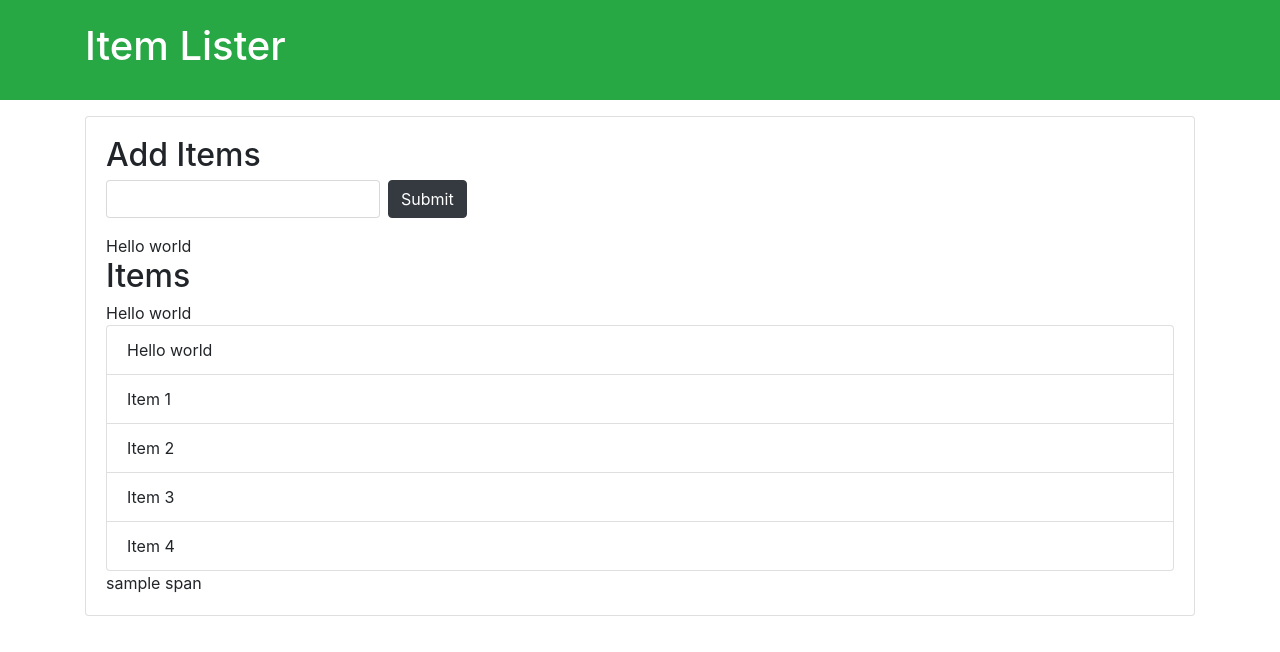
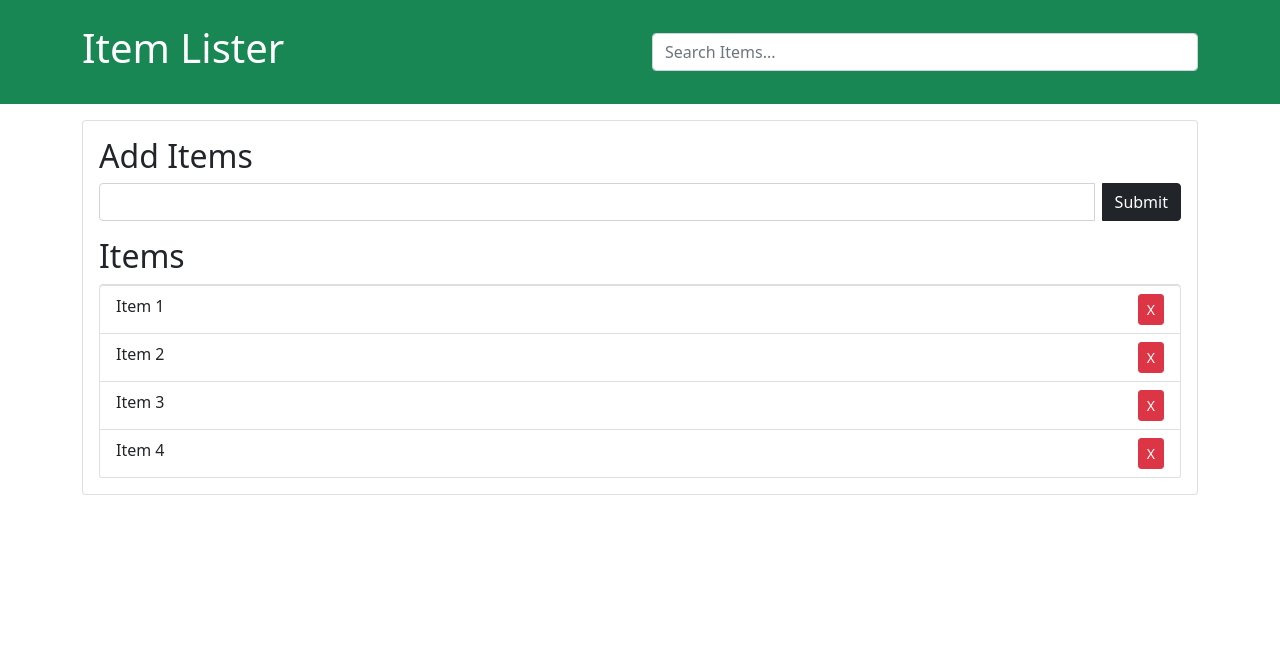
Before and after one commit to sanjeevtalluri/SharpenerGit, a plain HTML site: page index.html in a window 1280 px wide. Drawn offline with nearby package versions, Linux system fonts and the light colour scheme.

Commit message:
Delete and Edit functionality

```diff
--- a/index.html
+++ b/index.html
@@ -1,38 +1,50 @@
 <!DOCTYPE html>
 <html lang="en">
+
 <head>
     <meta charset="UTF-8">
+    <meta http-equiv="X-UA-Compatible" content="IE=edge">
     <meta name="viewport" content="width=device-width, initial-scale=1.0">
-  <meta http-equiv="X-UA-Compatible" content="ie=edge">
-  <link rel="stylesheet" href="https://maxcdn.bootstrapcdn.com/bootstrap/4.0.0-beta/css/bootstrap.min.css" integrity="sha384-/Y6pD6FV/Vv2HJnA6t+vslU6fwYXjCFtcEpHbNJ0lyAFsXTsjBbfaDjzALeQsN6M" crossorigin="anonymous">
-  <title>Item Lister</title>
+    <title>Document</title>
+    <link href="https://cdn.jsdelivr.net/npm/bootstrap@5.0.2/dist/css/bootstrap.min.css" rel="stylesheet" integrity="sha384-EVSTQN3/azprG1Anm3QDgpJLIm9Nao0Yz1ztcQTwFspd3yD65VohhpuuCOmLASjC" crossorigin="anonymous">
 
 </head>
+
 <body>
     <header id="main-header" class="bg-success text-white p-4 mb-3">
         <div class="container">
-      <h1 id="header-title">Item Lister <span style="display:none">123</span></h1>
+            <div class="row">
+                <div class="col-md-6">
+                    <h1 id="header-title">Item Lister</h1>
+                </div>
+                <div class="col-md-6 align-self-center">
+                    <input type="text" class="form-control" id="filter" placeholder="Search Items...">
+                </div>
+            </div>
         </div>
     </header>
     <div class="container">
         <div id="main" class="card card-body">
             <h2 class="title">Add Items</h2>
-    <form class="form-inline mb-3">
-      <input id="add-item-text" type="text" class="form-control mr-2">
+            <form id="addForm" class="input-group mb-3">
+                <input type="text" class="form-control me-2" id="item">
                 <input type="submit" class="btn btn-dark" value="Submit">
             </form>
             <h2 class="title">Items</h2>
             <ul id="items" class="list-group">
-      <li class="list-group-item">Item 1</li>
-      <li class="list-group-item">Item 2</li>
-      <li class="list-group-item">Item 3</li>
-      <li class="list-group-item">Item 4</li>
+                <li class="list-group-item">Item 1 <button class="btn btn-danger btn-sm float-end delete">X</button>
+                </li>
+                <li class="list-group-item">Item 2 <button class="btn btn-danger btn-sm float-end delete">X</button>
+                </li>
+                <li class="list-group-item">Item 3 <button class="btn btn-danger btn-sm float-end delete">X</button>
+                </li>
+                <li class="list-group-item">Item 4 <button class="btn btn-danger btn-sm float-end delete">X</button>
+                </li>
             </ul>
-    <span>sample span</span>
         </div>
     </div>
-  <script src="index.js">
+    <script src="index.js"></script>
+    <script src="https://cdn.jsdelivr.net/npm/bootstrap@5.0.2/dist/js/bootstrap.bundle.min.js" integrity="sha384-MrcW6ZMFYlzcLA8Nl+NtUVF0sA7MsXsP1UyJoMp4YLEuNSfAP+JcXn/tWtIaxVXM" crossorigin="anonymous"></script>
+</body>
 
-  </script>
-</body>
 </html>
--- a/index.js
+++ b/index.js
@@ -1,49 +1,61 @@
+var form = document.getElementById('addForm');
+var itemList = document.getElementById('items');
+var filter = document.getElementById('filter');
 
-var listItems = document.querySelector('.list-group');
-var parentOfListItems = listItems.parentElement;
-console.log(parentOfListItems);
+// Form submit event
+form.addEventListener('submit', addItem);
+// Delete event
+itemList.addEventListener('click', removeItem);
 
-var lastElementChildOfCard = parentOfListItems.lastElementChild;
-console.log(lastElementChildOfCard);
+// Add item
+function addItem(e){
+  e.preventDefault();
 
-var lastChildOfCard = parentOfListItems.lastChild;
-console.log(lastChildOfCard);
+  // Get input value
+  var newItem = document.getElementById('item').value;
 
-var firstElementChildOfCard = parentOfListItems.firstElementChild;
-console.log(firstElementChildOfCard);
+  // Create new li element
+  var li = document.createElement('li');
+  // Add class
+  li.className = 'list-group-item';
+  // Add text node with input value
+  li.appendChild(document.createTextNode(newItem));
 
-var firstChildOfCard = parentOfListItems.firstChild;
-console.log(firstChildOfCard);
+  // Create del button element
+  var deleteBtn = document.createElement('button');
 
-var nextSiblingOfListItems = listItems.nextSibling;
-console.log(nextSiblingOfListItems);
+  // Create edit button element
+  var editBtn = document.createElement('button');
 
-var nextElementSiblingOfListItems = listItems.nextElementSibling;
-console.log(nextElementSiblingOfListItems);
+  // Add classes to del button
+  deleteBtn.className = 'btn btn-danger btn-sm float-end delete';
 
-var previousSiblingOfListItems = listItems.previousSibling;
-console.log(previousSiblingOfListItems);
+  // Add classes to edit button
+  editBtn.className = 'btn btn-warning btn-sm me-4 float-end edit';
 
-var previousElementSiblingOfListItems = listItems.previousElementSibling;
-console.log(previousElementSiblingOfListItems);
+  // Append text node
+  deleteBtn.appendChild(document.createTextNode('X'));
 
-var createdDiv = document.createElement('div');
-console.log(createdDiv);
+  // Append text node to edit btn
+  editBtn.appendChild(document.createTextNode('Edit'));
 
-var textNode = document.createTextNode('Hello world');
-createdDiv.append(textNode);
 
-previousElementSiblingOfListItems.setAttribute('id','title');
-console.log(previousElementSiblingOfListItems);
+  // Append button to li
+  li.appendChild(deleteBtn);
 
-var createdDiv2 = createdDiv.cloneNode(true);
+  // Append edit button to li
+  li.appendChild(editBtn);
 
-var createdLi = document.createElement('li');
-createdLi.className = 'list-group-item';
-var textNode2 = document.createTextNode('Hello world');
-createdLi.append(textNode2);
+  // Append li to list
+  itemList.appendChild(li);
+}
 
-var itemsTitle = document.querySelectorAll('.title')[1];
-parentOfListItems.insertBefore(createdDiv,itemsTitle);
-parentOfListItems.insertBefore(createdDiv2,listItems);
-listItems.insertBefore(createdLi,listItems.firstElementChild);
+// Remove item
+function removeItem(e){
+  if(e.target.classList.contains('delete')){
+    if(confirm('Are You Sure?')){
+      var li = e.target.parentElement;
+      itemList.removeChild(li);
+    }
+  }
+}
```
Lines whose indentation alone changed are shown as unchanged.
